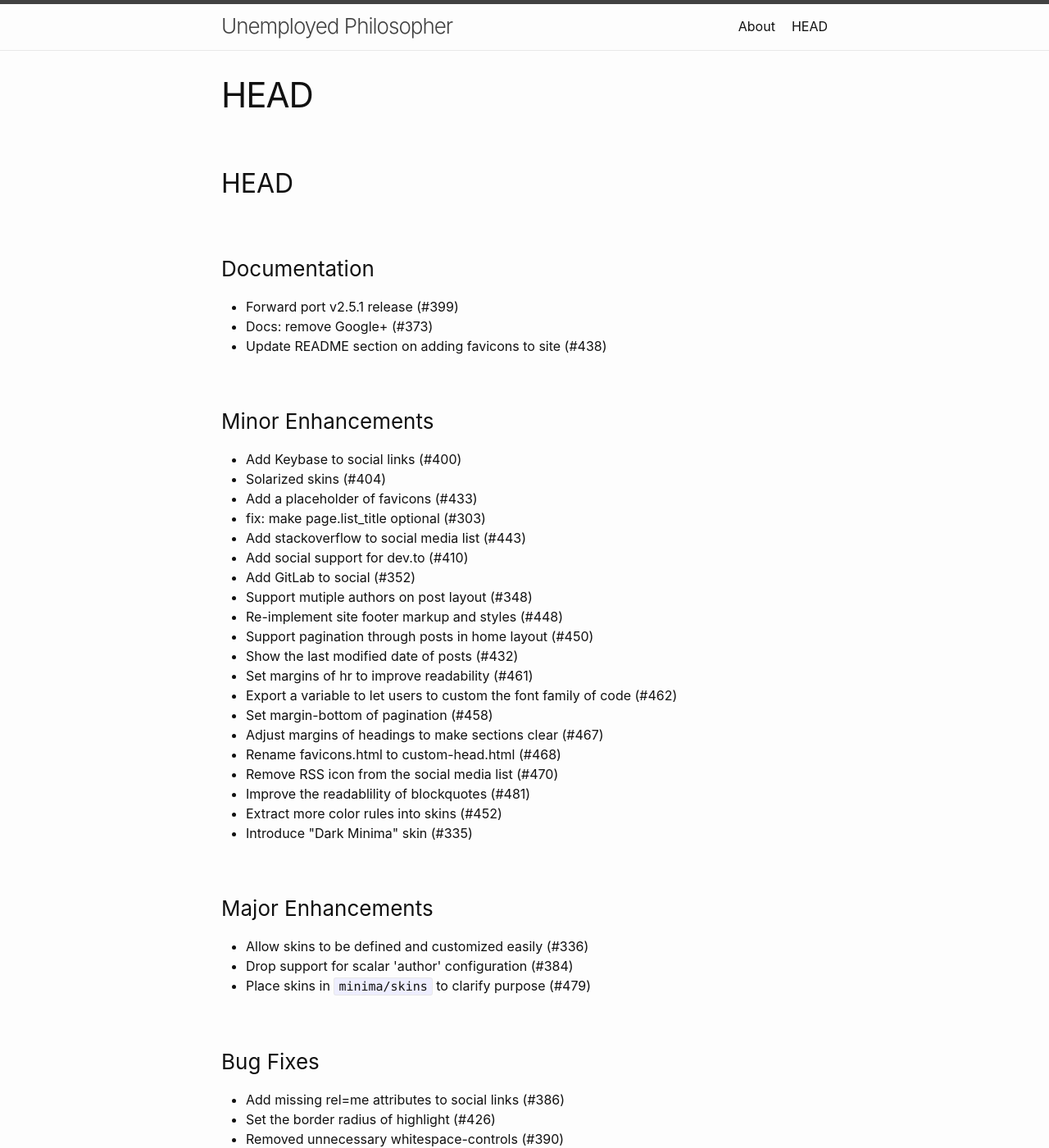
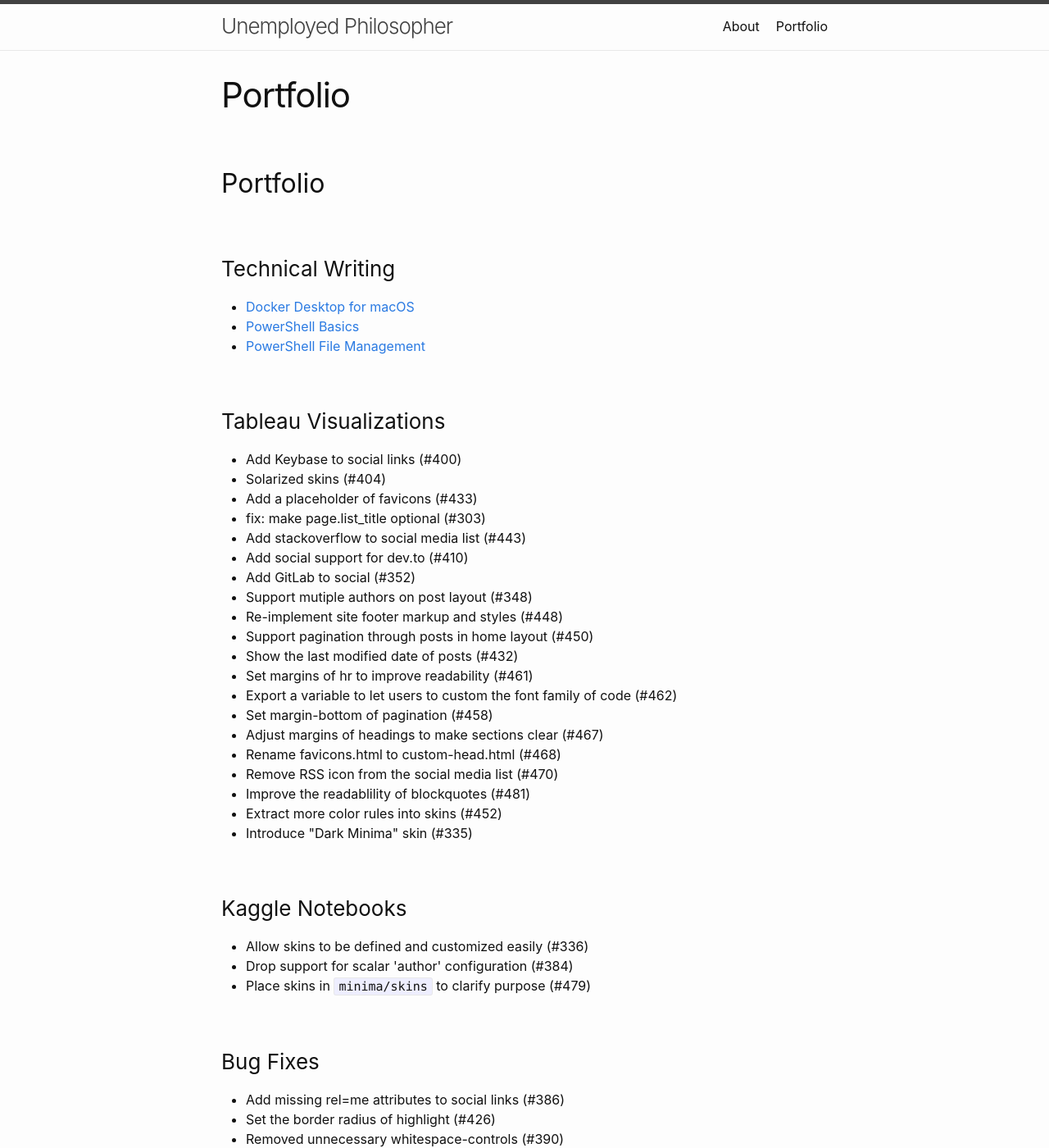
Before and after one commit to johnnycase/johnnycase.github.io, a Jekyll site: the page built from History.markdown, in a window 1280 px wide and 1400 px high. Shown: the whole window at 82% size. Built offline with Jekyll 4.4.1, drawn with Linux system fonts in a browser that asks for light colours; our own code applies the rules of GitHub Pages for plain Markdown files.

Commit message:
Update History.markdown

```diff
--- a/History.markdown
+++ b/History.markdown
@@ -1,12 +1,12 @@
-## HEAD
+## Portfolio
 
-### Documentation
+### Technical Writing
 
-  * Forward port v2.5.1 release (#399)
-  * Docs: remove Google+ (#373)
-  * Update README section on adding favicons to site (#438)
+  * [Docker Desktop for macOS](https://adamtheautomator.com/docker-for-mac/)
+  * [PowerShell Basics](https://adamtheautomator.com/powershell-script-examples/)
+  * [PowerShell File Management](https://adamtheautomator.com/powershell-rename/)
 
-### Minor Enhancements
+### Tableau Visualizations
 
   * Add Keybase to social links (#400)
   * Solarized skins (#404)
@@ -29,7 +29,7 @@
   * Extract more color rules into skins (#452)
   * Introduce &#34;Dark Minima&#34; skin (#335)
 
-### Major Enhancements
+### Kaggle Notebooks
 
   * Allow skins to be defined and customized easily (#336)
   * Drop support for scalar &#39;author&#39; configuration (#384)
```
